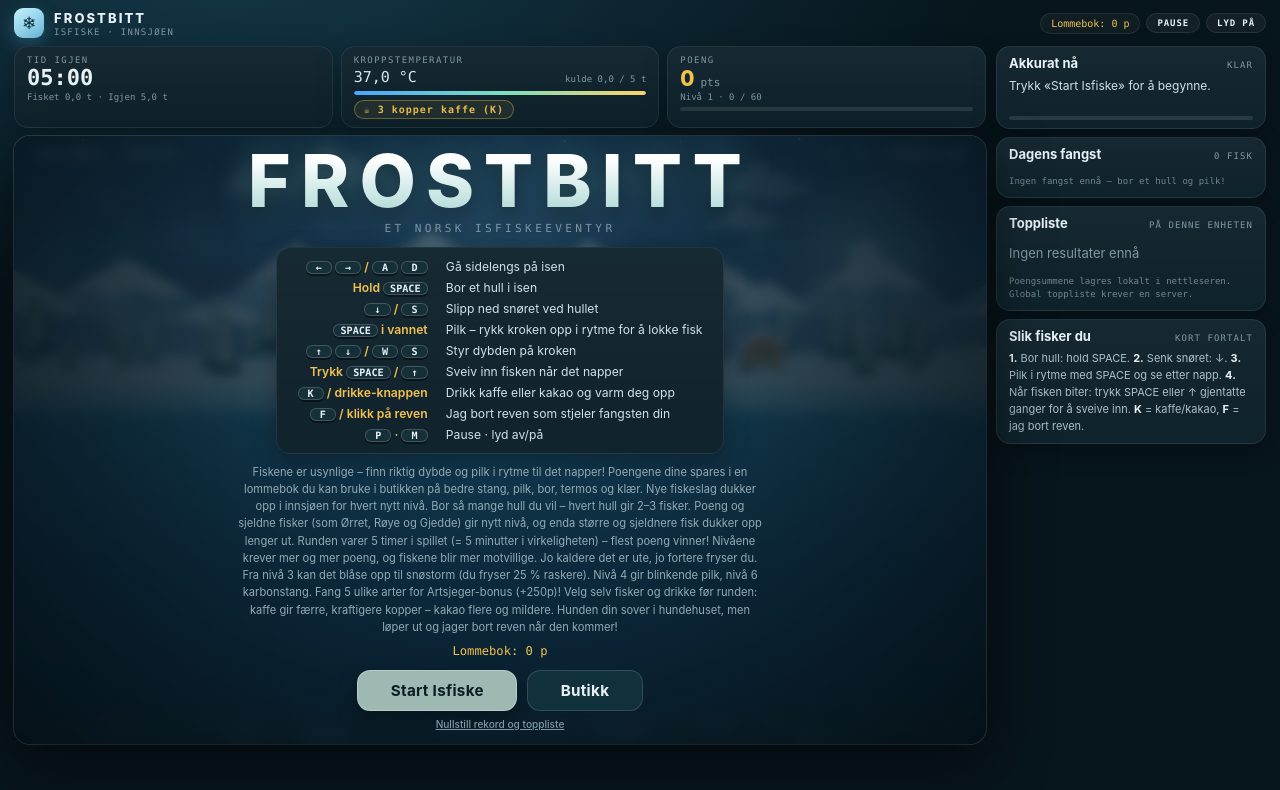
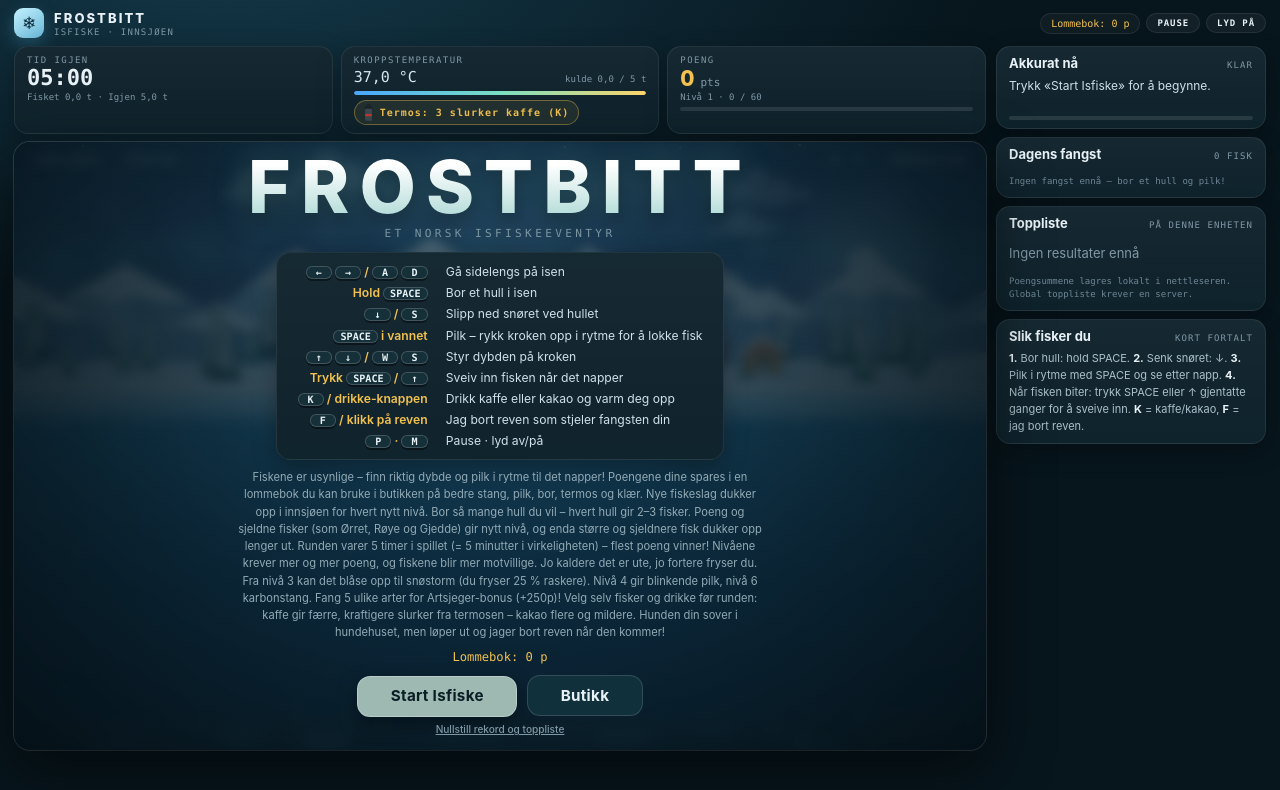
Before and after one commit to Akademiet-ki-lab/frostbitt, a plain HTML site: page index.html in a window 1280 px wide. Drawn offline with Linux system fonts and the light colour scheme; animation ran at ten frames a second.

Commit message:
Kaffe og kakao i termos i stedet for kopp (#8)
Co-authored-by: Nadinejensen <256309696+Nadinejensen@users.noreply.github.com>

```diff
--- a/index.html
+++ b/index.html
@@ -36,7 +36,7 @@
       <div class="lab">Kroppstemperatur</div>
       <div class="val mono"><span id="hudTemp">37,0 °C</span><span class="coldTxt" id="hudCold">kulde 0,0 / 5 t</span></div>
       <div class="bar"><i id="hudTempBar"></i></div>
-      <button class="chipBtn" id="chipCoffee" title="Drikk kaffe/kakao (K)">☕ 3 kopper</button>
+      <button class="chipBtn" id="chipCoffee" title="Drikk av termosen (K)"><span id="chipIco"></span><span id="chipTxt">Termos: 3 slurker kaffe (K)</span></button>
     </div>
     <div class="card">
       <div class="lab">Poeng</div>
@@ -67,7 +67,7 @@
       <b><kbd>F</kbd> / klikk på reven</b><span>Jag bort reven som stjeler fangsten din</span>
       <b><kbd>P</kbd> · <kbd>M</kbd></b><span>Pause · lyd av/på</span>
     </div>
-    <div class="tip">Fiskene er usynlige – finn riktig dybde og pilk i rytme til det napper! Poengene dine spares i en lommebok du kan bruke i butikken på bedre stang, pilk, bor, termos og klær. Nye fiskeslag dukker opp i innsjøen for hvert nytt nivå. Bor så mange hull du vil – hvert hull gir 2–3 fisker. Poeng og sjeldne fisker (som Ørret, Røye og Gjedde) gir nytt nivå, og enda større og sjeldnere fisk dukker opp lenger ut. Runden varer 5 timer i spillet (= 5 minutter i virkeligheten) – flest poeng vinner! Nivåene krever mer og mer poeng, og fiskene blir mer motvillige. Jo kaldere det er ute, jo fortere fryser du. Fra nivå 3 kan det blåse opp til snøstorm (du fryser 25 % raskere). Nivå 4 gir blinkende pilk, nivå 6 karbonstang. Fang 5 ulike arter for Artsjeger-bonus (+250p)! Velg selv fisker og drikke før runden: kaffe gir færre, kraftigere kopper – kakao flere og mildere. Hunden din sover i hundehuset, men løper ut og jager bort reven når den kommer!</div>
+    <div class="tip">Fiskene er usynlige – finn riktig dybde og pilk i rytme til det napper! Poengene dine spares i en lommebok du kan bruke i butikken på bedre stang, pilk, bor, termos og klær. Nye fiskeslag dukker opp i innsjøen for hvert nytt nivå. Bor så mange hull du vil – hvert hull gir 2–3 fisker. Poeng og sjeldne fisker (som Ørret, Røye og Gjedde) gir nytt nivå, og enda større og sjeldnere fisk dukker opp lenger ut. Runden varer 5 timer i spillet (= 5 minutter i virkeligheten) – flest poeng vinner! Nivåene krever mer og mer poeng, og fiskene blir mer motvillige. Jo kaldere det er ute, jo fortere fryser du. Fra nivå 3 kan det blåse opp til snøstorm (du fryser 25 % raskere). Nivå 4 gir blinkende pilk, nivå 6 karbonstang. Fang 5 ulike arter for Artsjeger-bonus (+250p)! Velg selv fisker og drikke før runden: kaffe gir færre, kraftigere slurker fra termosen – kakao flere og mildere. Hunden din sover i hundehuset, men løper ut og jager bort reven når den kommer!</div>
     <div class="rec" id="titleRec"></div>
     <div class="btnRow"><button id="btnStart">Start Isfiske</button><button id="btnShop" class="ghost">Butikk</button></div>
     <button id="btnReset" class="link">Nullstill rekord og toppliste</button>
--- a/script.js
+++ b/script.js
@@ -241,10 +241,10 @@ const AVATARS = {
     legs: '#23366b', legs2: '#2b4180', legBand: null, boot: '#e8e8ec', boot2: '#d6d6dc', sole: '#8a8f98',
     hatA: '#2a6fb0', hatB: '#e8e8ec', hatC: '#1d4f80' }
 };
-// Drikke: kaffe gir få, kraftige kopper – kakao flere, mildere (samme totale varme)
+// Drikke i termosen: kaffe gir få, kraftige slurker – kakao flere, mildere (samme totale varme)
 const DRINKS = {
-  kaffe: { name: 'kaffe', title: 'Kaffe', icon: '☕', cups: 3, heat: 3,    cup: '#f5f1e8', top: '#5b3416', desc: '3 kopper · varmer 3 timer hver' },
-  kakao: { name: 'kakao', title: 'Kakao', icon: '🍫', cups: 4, heat: 2.25, cup: '#d9503a', top: '#8a5230', desc: '4 kopper · varmer 2,25 timer hver' }
+  kaffe: { name: 'kaffe', title: 'Kaffe', cups: 3, heat: 3,    body: '#3b4a52', band: '#c0392b', cap: '#1b2328', desc: '3 slurker · varmer 3 timer hver' },
+  kakao: { name: 'kakao', title: 'Kakao', cups: 4, heat: 2.25, body: '#6b3a2a', band: '#f2e6d0', cap: '#e8d9bd', desc: '4 slurker · varmer 2,25 timer hver' }
 };
 let sel = { avatar: 'skuter', drink: 'kaffe' };
 const dn = () => DRINKS[sel.drink].name;
@@ -270,8 +270,8 @@ const SHOP = {
     { name: 'Kraftig isbor', price: 400,  desc: 'Bor hull på 1,9 sekunder' },
     { name: 'Motorbor',      price: 1200, desc: 'Bor hull på 1,2 sekunder' } ] },
   thermos: { name: 'Termos', tiers: [
-    { name: 'Stor termos',   price: 500,  desc: '+1 ekstra kopp' },
-    { name: 'Dobbel termos', price: 1400, desc: '+2 ekstra kopper' } ] },
+    { name: 'Stor termos',   price: 500,  desc: '+1 ekstra slurk' },
+    { name: 'Dobbel termos', price: 1400, desc: '+2 ekstra slurker' } ] },
   suit:    { name: 'Klær', tiers: [
     { name: 'Ullundertøy',         price: 600,  desc: 'Du fryser 10 % saktere' },
     { name: 'Isolert vinterdress', price: 1600, desc: 'Du fryser 20 % saktere' } ] }
@@ -757,7 +757,7 @@ function renderPick() {
   Object.keys(DRINKS).forEach(k => {
     const d = DRINKS[k];
     const b = document.createElement('button'); b.className = 'drinkCard' + (sel.drink === k ? ' on' : '');
-    const t = document.createElement('b'); t.textContent = d.icon + '  ' + d.title;
+    const t = document.createElement('b'); t.appendChild(thermosSvg(k, 14)); t.appendChild(document.createTextNode('  ' + d.title));
     const sm = document.createElement('small'); sm.textContent = d.desc;
     b.appendChild(t); b.appendChild(sm);
     b.addEventListener('click', e => { e.currentTarget.blur(); sel.drink = k; saveSel(); renderPick(); });
@@ -1299,6 +1299,17 @@ function rect(c, x, y, w, h, col) { c.fillStyle = col; c.fillRect(x, y, w, h); }
 function limb(c, x1, y1, x2, y2, w, col) {
   c.strokeStyle = col; c.lineWidth = w; c.lineCap = 'butt';
   c.beginPath(); c.moveTo(x1, y1); c.lineTo(x2, y2); c.stroke();
+}
+
+// Termos (stående, i hånden eller liggende når den er tom)
+function drawThermos(c, dk, x, y, rot, s) {
+  c.save(); c.translate(x, y); c.rotate(rot); c.scale(s, s);
+  rect(c, -3, -12, 6, 12, dk.body);
+  rect(c, -3, -5, 6, 2.2, dk.band);
+  rect(c, -3.5, -15, 7, 3.2, dk.cap);
+  rect(c, -1.5, -16.5, 3, 1.6, dk.cap);
+  rect(c, -2, -11, 1, 8, 'rgba(255,255,255,.28)');
+  c.restore();
 }
 
 // Avatar-deler: brukes både i spillet og i forhåndsvisningen på valgskjermen
@@ -1478,6 +1489,12 @@ function drawFisher() {
     rect(c, LOCAL_FRONT - 9 * Math.abs(a) - 1, handleY - 2, 18 * Math.abs(a) + 2, 4, '#6b4a2b');
   }
 
+  // Termosen står på isen bak stolen (ligger veltet når den er tom)
+  if (!frozen && p.drinkTimer <= 0) {
+    if (game.coffee > 0) drawThermos(c, DRINKS[sel.drink], -27, 0, 0, 1);
+    else drawThermos(c, DRINKS[sel.drink], -24, -3.5, 1.45, 1);
+  }
+
   // Campingstol (når fiskeren sitter og fisker)
   const dy = 6 * p.sit;
   if (p.sit > .02 && !frozen) {
@@ -1513,13 +1530,10 @@ function drawFisher() {
   // Fremre arm
   avArm(c, av, 3, fh, false, skin);
 
-  // Kaffekopp
+  // Termos i hånden mens du drikker
   if (cup) {
-    const dk = DRINKS[sel.drink];
-    rect(c, cup.x - 1, cup.y - 4, 7, 8, dk.cup);
-    rect(c, cup.x - 1, cup.y - 4, 7, 2, dk.top);
-    if (sel.drink === 'kakao') { c.fillStyle = '#fff'; c.fillRect(cup.x, cup.y - 5, 2, 1.5); c.fillRect(cup.x + 3, cup.y - 5, 2, 1.5); }   // marshmallows
-    c.strokeStyle = dk.cup; c.lineWidth = 1.5; c.beginPath(); c.arc(cup.x + 7, cup.y, 2.5, -1.5, 1.5); c.stroke();
+    const e = clamp(Math.min((1 - p.drinkTimer / 1.2) / .3, p.drinkTimer / 1.2 / .2, 1), 0, 1);
+    drawThermos(c, DRINKS[sel.drink], cup.x + 3, cup.y + 7, .95 * e, .95);
   }
 
   c.restore();
@@ -2297,7 +2311,7 @@ bindTouch('tcA', 'space'); bindTouch('tcK', null, tryDrink); bindTouch('tcF', nu
 // Statuskort rundt scenen (DOM): tid, kroppstemperatur, poeng, fangst osv.
 // ---------------------------------------------------------------------
 const dom = {};
-['hudTime', 'hudTimeSub', 'hudTemp', 'hudCold', 'hudTempBar', 'chipCoffee', 'hudScore', 'hudLevel', 'hudLevelBar', 'nowTag', 'nowText', 'nowBar',
+['chipIco', 'chipTxt', 'hudTime', 'hudTimeSub', 'hudTemp', 'hudCold', 'hudTempBar', 'chipCoffee', 'hudScore', 'hudLevel', 'hudLevelBar', 'nowTag', 'nowText', 'nowBar',
  'catchChips', 'catchCount', 'sceneL', 'sceneR', 'chipWallet', 'btnPause', 'btnMute'].forEach(id => dom[id] = $(id));
 let domT = 0, lastCatchVer = -1;
 const mmss = sec => { const r = Math.ceil(Math.max(0, sec)); return String(Math.floor(r / 60)).padStart(2, '0') + ':' + String(r % 60).padStart(2, '0'); };
@@ -2313,6 +2327,19 @@ function fishSvg(T) {
   return svg;
 }
 
+function thermosSvg(key, w) {
+  const dk = DRINKS[key], ns = 'http://www.w3.org/2000/svg';
+  const svg = document.createElementNS(ns, 'svg');
+  svg.setAttribute('viewBox', '0 0 12 22'); svg.setAttribute('width', w); svg.setAttribute('height', Math.round(w * 22 / 12));
+  [[3, 0, 6, 1.8, dk.cap], [1, 2.5, 10, 3.5, dk.cap], [1.5, 6, 9, 16, dk.body], [1.5, 13, 9, 3, dk.band]].forEach(([x, y, ww, hh, col]) => {
+    const r = document.createElementNS(ns, 'rect');
+    r.setAttribute('x', x); r.setAttribute('y', y); r.setAttribute('width', ww); r.setAttribute('height', hh); r.setAttribute('fill', col); r.setAttribute('rx', 1);
+    svg.appendChild(r);
+  });
+  return svg;
+}
+let lastIcoDrink = '';
+
 function updateDom(dt) {
   domT -= dt; if (domT > 0) return; domT = .1;
   const playing = mode === 'play' || mode === 'frozen' || mode === 'over';
@@ -2327,7 +2354,8 @@ function updateDom(dt) {
   dom.hudTempBar.style.width = (tf * 100) + '%';
   dom.hudTempBar.style.backgroundSize = (100 / Math.max(tf, .05)) + '% 100%';
   const cups = mode === 'title' ? DRINKS[sel.drink].cups + shop.thermos : game.coffee;     // på startskjermen: valgt drikke
-  dom.chipCoffee.textContent = DRINKS[sel.drink].icon + ' ' + cups + (cups === 1 ? ' kopp ' : ' kopper ') + dn() + ' (K)';
+  if (lastIcoDrink !== sel.drink) { lastIcoDrink = sel.drink; dom.chipIco.textContent = ''; dom.chipIco.appendChild(thermosSvg(sel.drink, 9)); }
+  dom.chipTxt.textContent = 'Termos: ' + cups + (cups === 1 ? ' slurk ' : ' slurker ') + dn() + ' (K)';
   dom.chipCoffee.disabled = cups <= 0;
   dom.chipCoffee.classList.toggle('hot', mode === 'play' && game.cold >= 3.6 && game.coffee > 0);
 
--- a/style.css
+++ b/style.css
@@ -173,3 +173,6 @@
   @media (max-width: 1000px) { .main { grid-template-columns:minmax(0,1fr); } }
   @media (max-width: 640px) { .stats { grid-template-columns:minmax(0,1fr); } #app { padding:8px 10px 16px; } }
   .leftCol { min-width:0; }
+  button.chipBtn { display:inline-flex; align-items:center; gap:7px; }
+  button.chipBtn #chipIco { display:inline-flex; }
+  button.drinkCard b { display:flex; align-items:center; }
```
